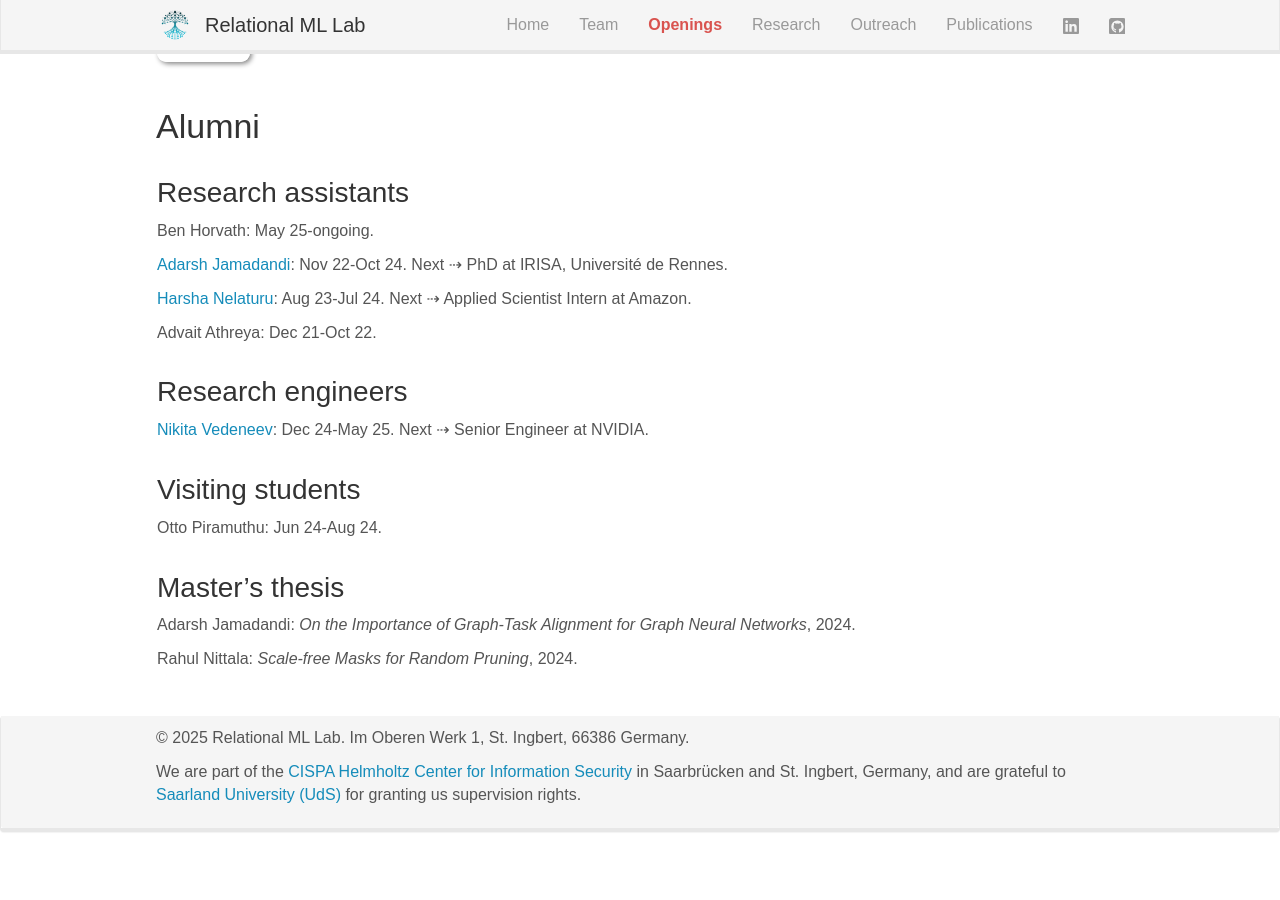
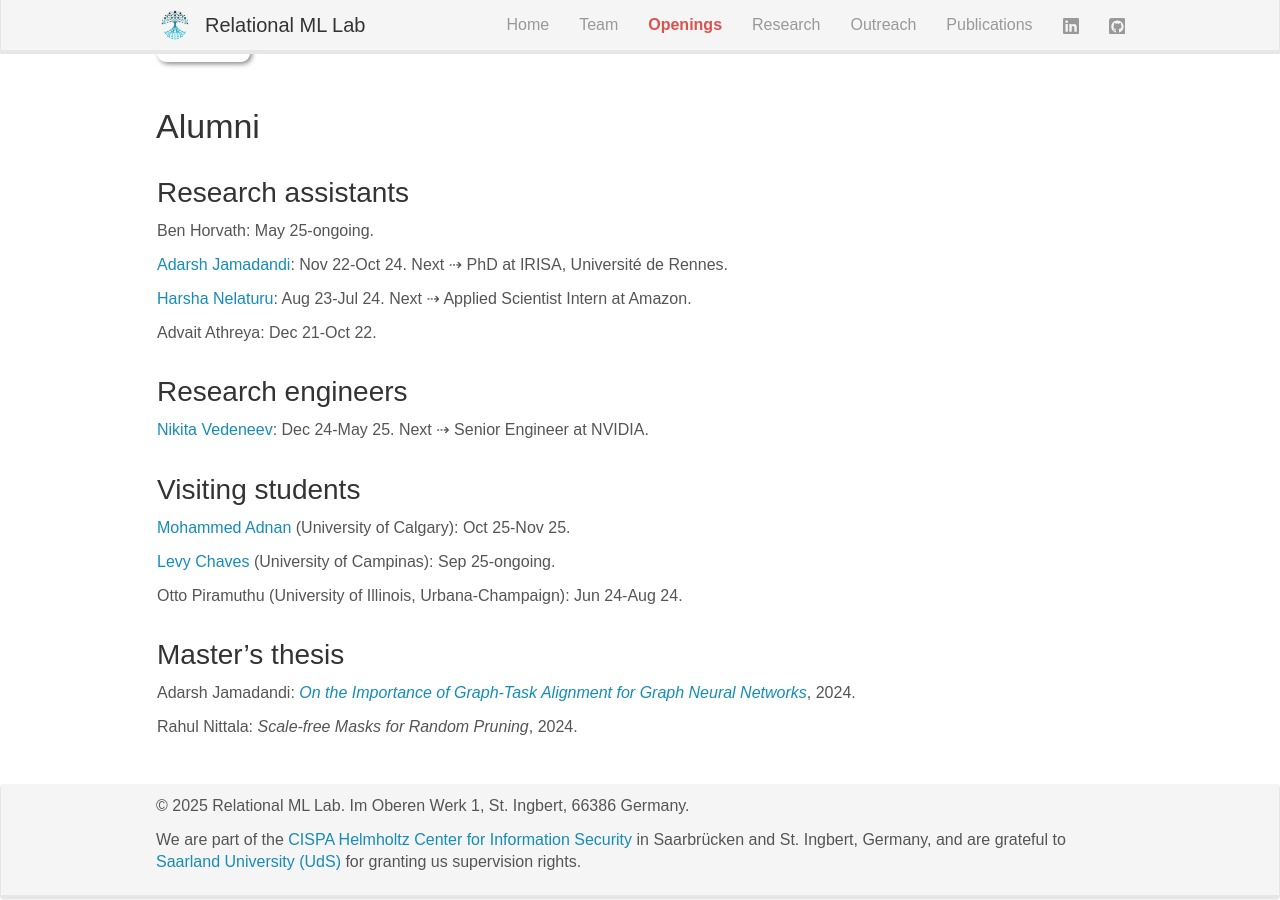
Before and after one commit to RelationalML/relationalml.github.io, a Jekyll site: the page built from _pages/team.md, in a window 1280 px wide and 900 px high, scrolled down 958 px. Built offline with Jekyll 4.4.1, drawn with Linux system fonts in a browser that asks for light colours; some web fonts are replaced; a script that is not in the unit is left out; before the commit the page ends 1791 px from its top, so only the background shows below that.

Commit message:
visiting students

```diff
--- a/_data/alumni_members.yml
+++ b/_data/alumni_members.yml
@@ -43,8 +43,21 @@
 
 - role: Visiting students
   members:
+    - name: Mohammed Adnan
+      last_name: Adnan
+      from: University of Calgary
+      start_date: Oct 25
+      end_date: Nov 25
+      url: https://adnan1306.github.io
+    - name: Levy Chaves
+      last_name: Chaves
+      from: University of Campinas
+      start_date: Sep 25
+      end_date: ongoing
+      url: https://scholar.google.com/citations?user=dDfbSWUAAAAJ
     - name: Otto Piramuthu
       last_name: Piramuthu
+      from: University of Illinois, Urbana-Champaign
       start_date: Jun 24
       end_date: Aug 24
 
@@ -52,7 +65,7 @@
   members:
     - name: Adarsh Jamadandi
       thesis: On the Importance of Graph-Task Alignment for Graph Neural Networks
-      url_thesis:
+      url_thesis: https://adarshmj.github.io/assets/Graph-TaskAlignment.pdf
       date_thesis: 2024
     - name: Rahul Nittala
       thesis: Scale-free Masks for Random Pruning
--- a/_data/team_members.yml
+++ b/_data/team_members.yml
@@ -21,7 +21,7 @@
       description: "I focus on understanding the intricate dynamics of training and fine-tuning in machine learning models, with the goal of developing more efficient and effective learning algorithms. My research explores how optimization processes evolve and how we can refine these methods to improve performance. Currently, I am particularly interested in gradient compression techniques."
 
     - name: Dr. Gowtham Abbavaram
-      last_name: Abbavaram
+      last_name: Reddy
       photo: c01goab.jpg
       start_date: Oct 2024
       email: gowtham.abbavaram@cispa.de
--- a/_pages/team.md
+++ b/_pages/team.md
@@ -88,6 +88,7 @@ permalink: /team/
 <h3>{{group.role}}</h3>
 {% for member in group.members %}
 {% if member.url %}<a href="{{ member.url }}">{{ member.name }}</a>{% else %}{{ member.name }}{% endif -%}
+{%- if member.from %} ({{ member.from }}){%- endif -%}
 {%- if member.date_thesis -%}: <i>{% if member.url_thesis -%}<a href="{{ member.url_thesis }}">{{ member.thesis }}</a>{% else %}{{ member.thesis }}{% endif %}</i>, {{ member.date_thesis }}.{%- else -%}:
 {{ member.start_date }}-{{ member.end_date }}{%- if member.next -%}. Next {%- endif -%}
 {% for next in member.next %} ⇢ {{ next }}{% endfor %}.{%- endif %}
```
Also changed, not shown: _pages/openings.md (+3 -0 lines), 3 other files.
